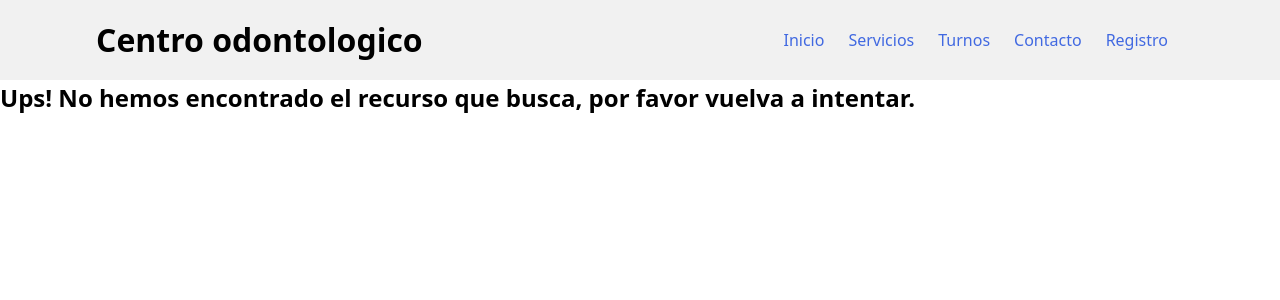
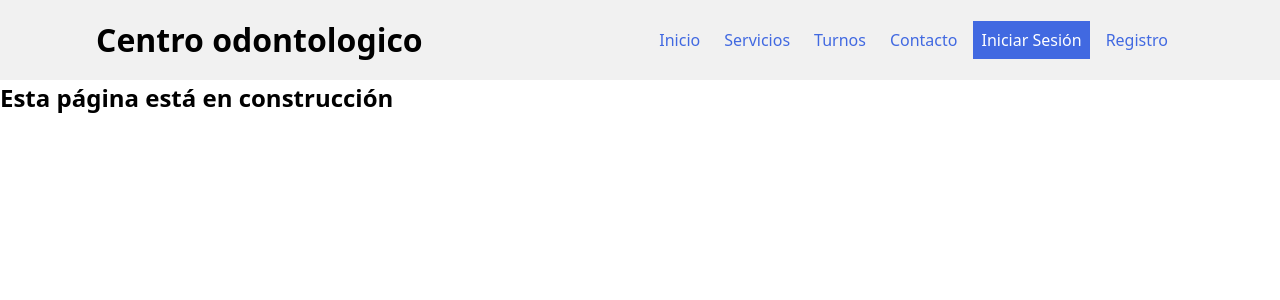
Before and after one commit to MatiIvanoff/centro-odontologico, a React (Vite) app: page /login in a window 1280 px wide. Shown: the top 300 px of the page. Built offline with nearby package versions, Linux system fonts and the light colour scheme.

Commit message:
Se agregó la página Login

```diff
--- a/src/App.jsx
+++ b/src/App.jsx
@@ -8,6 +8,7 @@ import { NotFound } from "./pages/NotFound/NotFound"
 import { DetalleServicio } from "./pages/DetalleServicio/DetalleServicio"
 import { Registro } from "./pages/Registro/registro"
 import { RegistroDos } from "./pages/Registro/RegistroDos"
+import { Login } from "./pages/Login/Login"
 
 
 
@@ -26,6 +27,8 @@ function App() {
 
         <Route path="/registro" element={<Registro />} />
         <Route path="/registrodos" element={<RegistroDos />} />
+        <Route path="/login" element={<Login />} />
+
 
         <Route path="/*" element={<NotFound />} />
       </Routes>
--- a/src/components/MainHeader/MainHeader.jsx
+++ b/src/components/MainHeader/MainHeader.jsx
@@ -12,7 +12,9 @@ export const MainHeader = () => {
                         <li className="item-menu"><NavLink className="enlace-menu" to="/servicios">Servicios</NavLink></li>
                         <li className="item-menu"><NavLink className="enlace-menu" to="/turnos">Turnos</NavLink></li>
                         <li className="item-menu"><NavLink className="enlace-menu" to="/contacto">Contacto</NavLink></li>
+                        <li className="item-menu"><NavLink className="enlace-menu" to="/login">Iniciar Sesión</NavLink></li>
                         <li className="item-menu"><NavLink className="enlace-menu" to="/registro">Registro</NavLink></li>
+
 
                     </ul>
                 </nav>
--- /dev/null
+++ b/src/pages/Login/Login.jsx
@@ -0,0 +1,7 @@
+export const Login = () => {
+    return (
+      <div>
+        <h2>Esta página está en construcción</h2>
+      </div>
+    )
+  }
```
